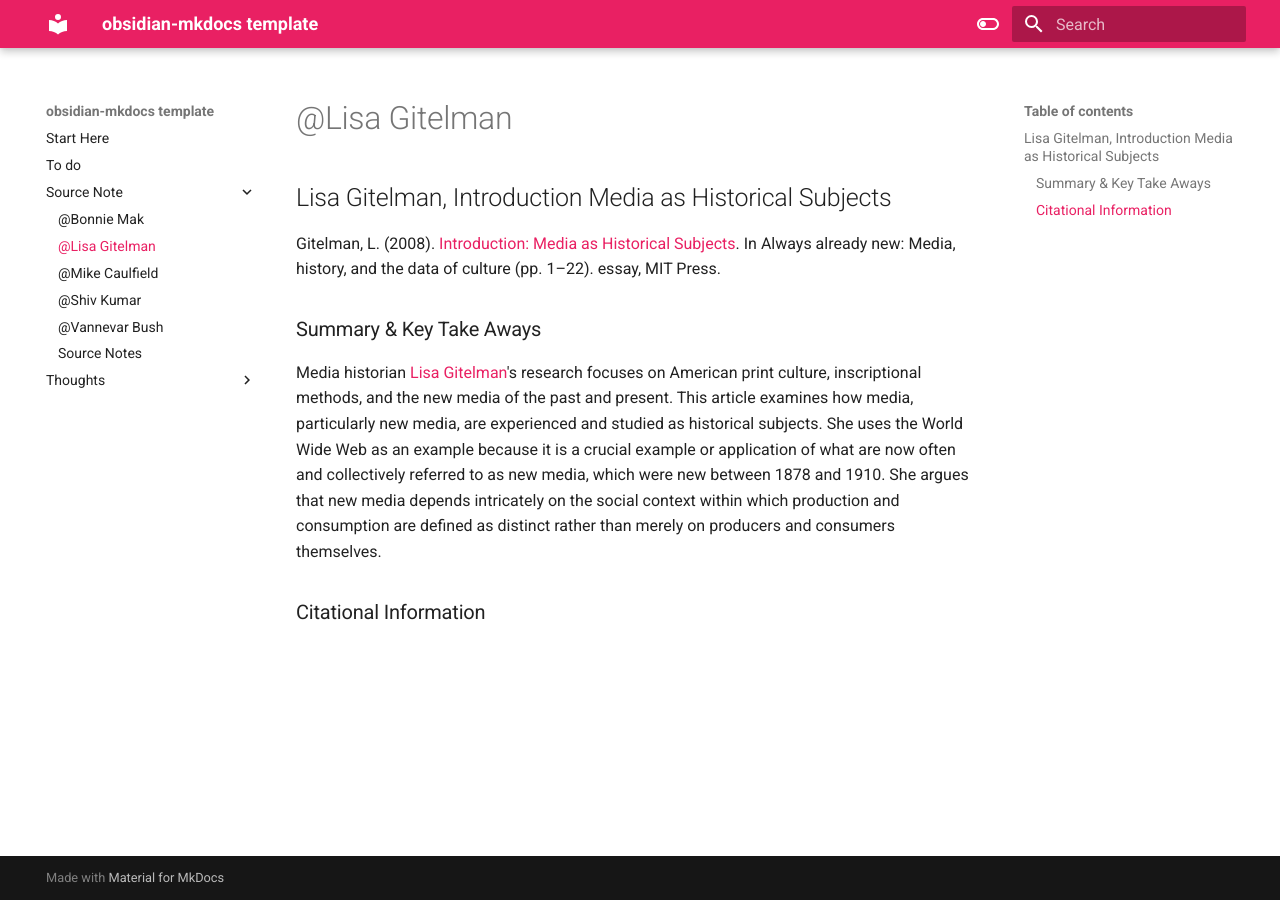
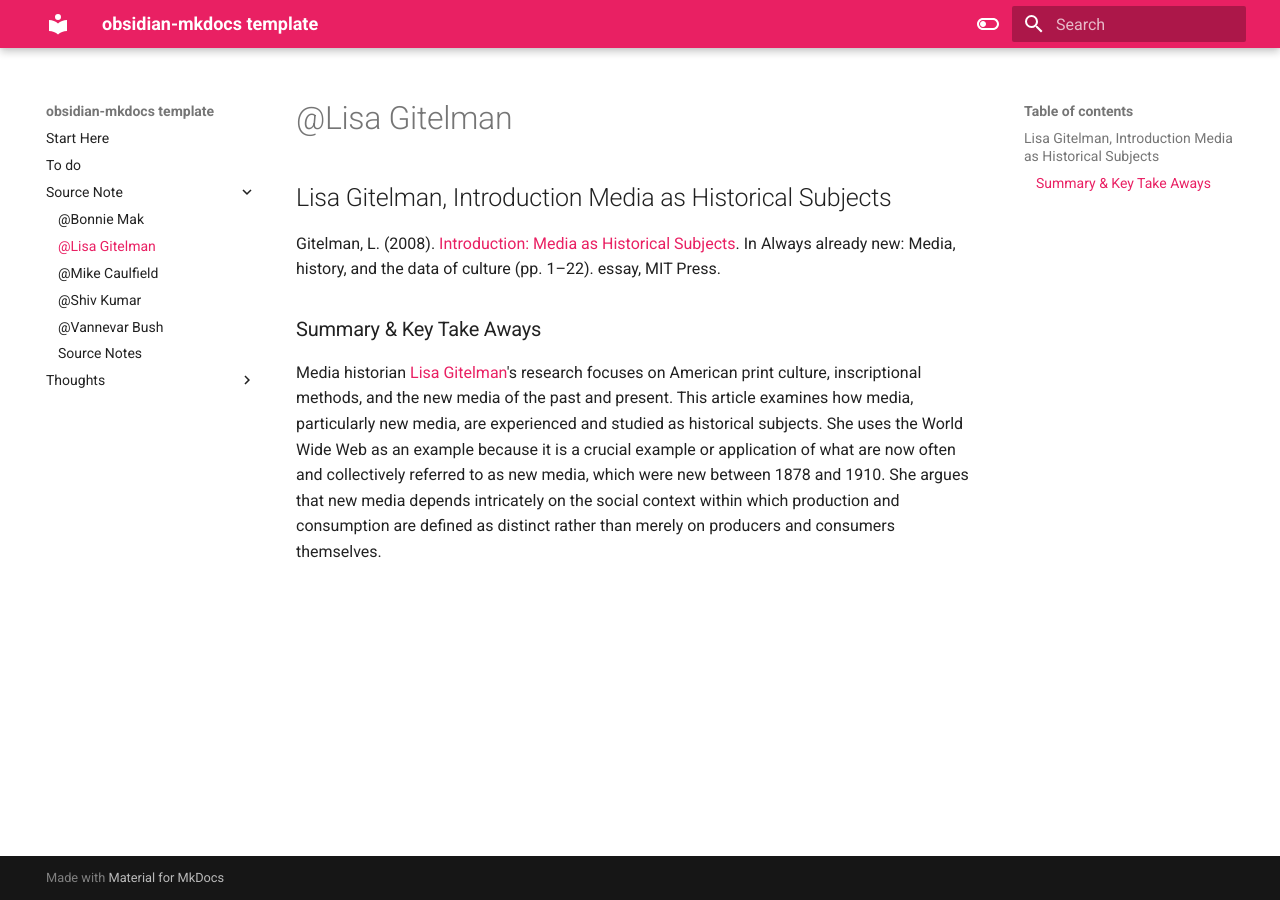
Before and after one commit to Tedboat/Memex, an MkDocs documentation site: the page built from docs/Source Note/@Lisa Gitelman.md, in a window 1280 px wide. Built offline with MkDocs 1.6.1 and Material for MkDocs 9.7.7, drawn with Linux system fonts in a browser that asks for light colours.

Commit message:
Update @Lisa Gitelman.md

```diff
--- a/docs/Source Note/@Lisa Gitelman.md
+++ b/docs/Source Note/@Lisa Gitelman.md
@@ -3,5 +3,3 @@ Gitelman, L. (2008). [Introduction: Media as Historical Subjects](chrome-extensi
 
 ### Summary & Key Take Aways
 Media historian [Lisa Gitelman](https://as.nyu.edu/faculty/lisa-gitelman.html)'s research focuses on American print culture, inscriptional methods, and the new media of the past and present. This article examines how media, particularly new media, are experienced and studied as historical subjects. She uses the World Wide Web as an example because it is a crucial example or application of what are now often and collectively referred to as new media, which were new between 1878 and 1910. She argues that new media depends intricately on the social context within which production and consumption are defined as distinct rather than merely on producers and consumers themselves.
-
-### Citational Information
```
